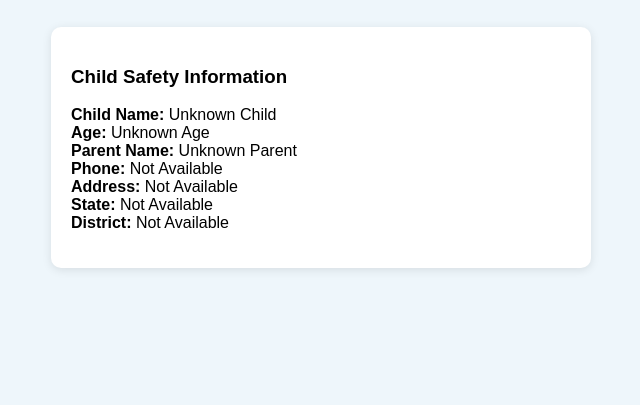
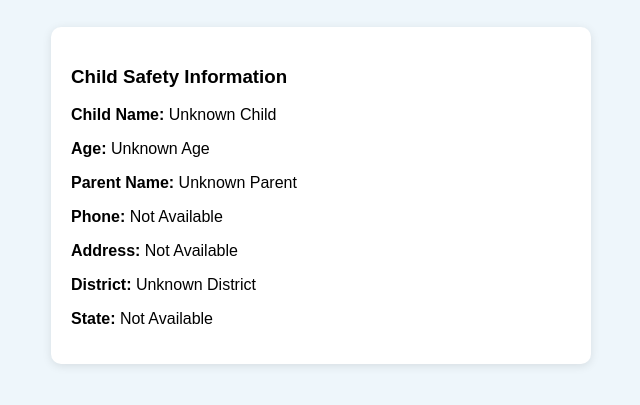
Before and after one commit to kushalgowda366/parently-qr, a plain HTML site: page view.html in a window 1280 px wide. Shown: the part 99-504 px from the top of the page, without its empty margins (319-959 px from the left). Drawn offline with Linux system fonts and the light colour scheme.

Commit message:
view.html

```diff
--- a/view.html
+++ b/view.html
@@ -25,6 +25,9 @@
       margin-right: auto;
       text-align: left;
     }
+    .label {
+      font-weight: bold;
+    }
   </style>
 </head>
 <body>
@@ -32,36 +35,45 @@
   <h2>Child Info Access</h2>
   <div class="info-box" id="infoBox">
     <h3>Child Safety Information</h3>
-    <p id="messageText"></p>
+    <p><span class="label">Child Name:</span> <span id="childName"></span></p>
+    <p><span class="label">Age:</span> <span id="age"></span></p>
+    <p><span class="label">Parent Name:</span> <span id="parentName"></span></p>
+    <p><span class="label">Phone:</span> <span id="phone"></span></p>
+    <p><span class="label">Address:</span> <span id="address"></span></p>
+    <p><span class="label">District:</span> <span id="district"></span></p>
+    <p><span class="label">State:</span> <span id="state"></span></p>
   </div>
 
   <script>
-    // Extract URL parameters from the query string
     const params = new URLSearchParams(window.location.search);
     const parentName = params.get("parentName") || "Unknown Parent";
     const phone = params.get("phone") || "Not Available";
     const address = params.get("address") || "Not Available";
-    const state = params.get("state") || "Not Available";
-    const district = params.get("district") || "Not Available";
     const childName = params.get("childName") || "Unknown Child";
     const age = params.get("age") || "Unknown Age";
 
-    // Display the extracted data
-    const box = document.getElementById("infoBox");
-    const msg = document.getElementById("messageText");
+    // Extract state and district from address if not passed individually
+    let state = params.get("state");
+    let district = params.get("district");
 
-    msg.innerHTML = `
-      <strong>Child Name:</strong> ${childName}<br>
-      <strong>Age:</strong> ${age}<br>
-      <strong>Parent Name:</strong> ${parentName}<br>
-      <strong>Phone:</strong> ${phone}<br>
-      <strong>Address:</strong> ${address}<br>
-      <strong>State:</strong> ${state}<br>
-      <strong>District:</strong> ${district}<br>
-    `;
+    if (!state || !district) {
+      // If full address string is given, try to parse it
+      const parts = address.split(",");
+      district = district || parts[parts.length - 2]?.trim() || "Unknown District";
+      state = state || parts[parts.length - 1]?.trim() || "Unknown State";
+    }
 
-    // Show the info box with the data
-    box.style.display = "block";
+    // Set content
+    document.getElementById("childName").textContent = childName;
+    document.getElementById("age").textContent = age;
+    document.getElementById("parentName").textContent = parentName;
+    document.getElementById("phone").textContent = phone;
+    document.getElementById("address").textContent = address;
+    document.getElementById("district").textContent = district;
+    document.getElementById("state").textContent = state;
+
+    // Show info box
+    document.getElementById("infoBox").style.display = "block";
   </script>
 
 </body>
```
